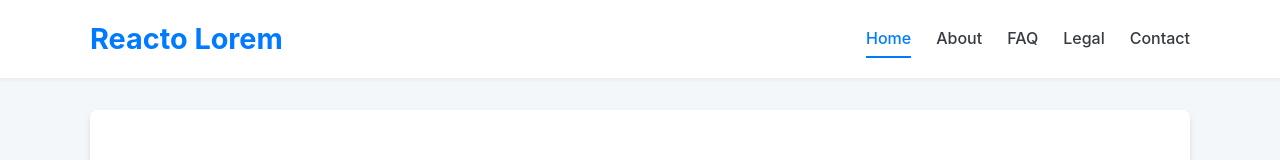
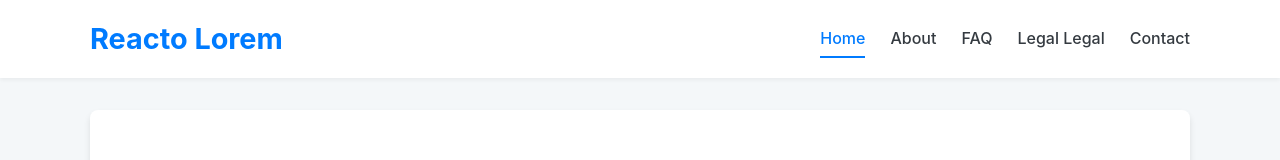
Before and after one commit to lechinal/Reacto-Lorem, a React (Vite) app: page / in a window 1280 px wide. Shown: the top 160 px of the page. Built offline with nearby package versions, Linux system fonts and the light colour scheme.

Commit message:
another try with gh-pages

```diff
--- a/src/App.jsx
+++ b/src/App.jsx
@@ -115,7 +115,7 @@ function App() {
                 }
                 onClick={closeMobileMenu}
               >
-                Legal
+                Legal Legal
               </NavLink>
             </li>
             <li>
```
